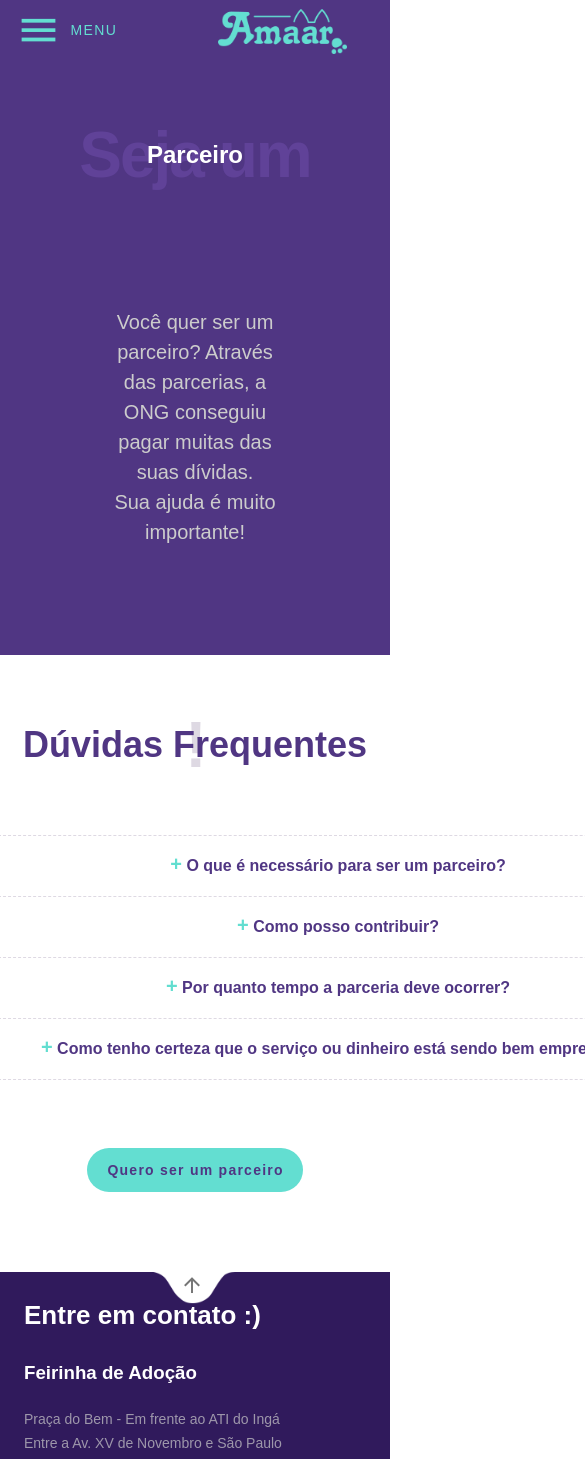
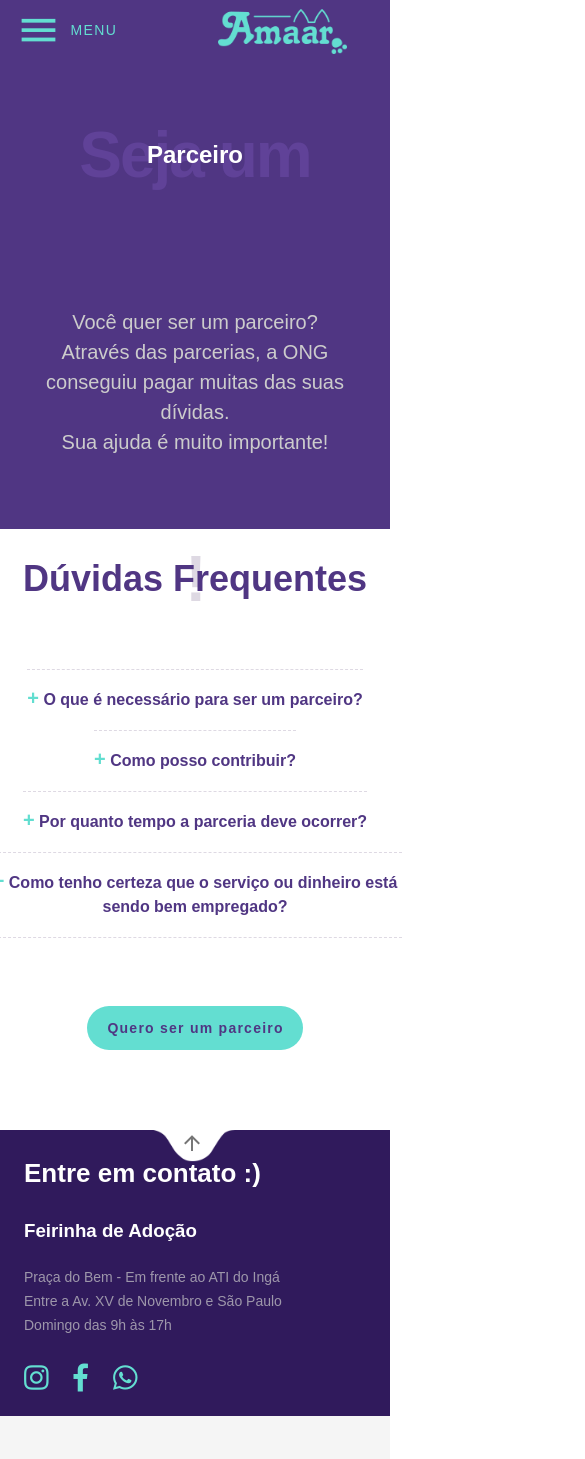
Before and after one commit to helton-mori-dev/ong-amaar-vue, a Vue app: page /sejaumparceiro in a window 390 px wide. Shown: the top 1459 px of the page, 585 px wide, since content can reach past the window. Built offline with nearby package versions, Linux system fonts and the light colour scheme; grey boxes are pictures that could not be loaded; a web font is replaced by a local one.

Commit message:
Ajustes responsivos gerais

```diff
--- a/src/components/ContentComponents/TextDark.vue
+++ b/src/components/ContentComponents/TextDark.vue
@@ -16,7 +16,7 @@
   }
 </script>
 
-<style scoped>
+<style>
 .container-message-dark {
     background: #503683;
     color: #ccc;
--- a/src/views/SejaUmParceiro.vue
+++ b/src/views/SejaUmParceiro.vue
@@ -16,14 +16,14 @@
     <v-container class="container-message-dark">
       <v-row>
           <v-spacer></v-spacer>
-          <v-col cols="6" class="central-text">
+          <v-col cols="10" sm="6" class="central-text">
               Você quer ser um parceiro? Através das parcerias, a ONG conseguiu pagar muitas das suas dívidas. <br>
               Sua ajuda é muito importante!
           </v-col>
           <v-spacer></v-spacer>
       </v-row>
     </v-container>
-
+<!--
     <v-container class="container-options" primary>
       <v-row class="text-center">
           <v-col cols="2"></v-col>
@@ -32,7 +32,7 @@
           <v-col cols="2"></v-col>
           <v-col cols="2"></v-col>
       </v-row>
-    </v-container>
+    </v-container> -->
 
     <v-container class="container-duvidas" no-gutters>
         <v-row class="text-center" no-gutters >
@@ -114,7 +114,6 @@
 .container-duvidas .perguntas .pergunta {
     color: #503683;
     font-weight: 700;
-    width: 700px;
     border-top: 1px dashed #ded9e3;
     display: block;
     margin-bottom: 0;
@@ -141,4 +140,18 @@
     border-radius: 30px;
     transition: .3s all ease;
 }
+@media screen and (min-width:960px) {
+    .container-duvidas .perguntas .pergunta {
+        width: 700px;
+    }
+}
+
+@media screen and (max-width:960px) {
+    .container-duvidas {
+        padding-top: 50px;
+    }
+    .container-duvidas .second-text {
+      font-size: 22px;
+    }
+}
 </style>
--- a/src/views/SejaUmVoluntario.vue
+++ b/src/views/SejaUmVoluntario.vue
@@ -94,7 +94,6 @@
 .container-duvidas .perguntas .pergunta {
     color: #503683;
     font-weight: 700;
-    width: 700px;
     border-top: 1px dashed #ded9e3;
     display: block;
     margin-bottom: 0;
@@ -121,4 +120,19 @@
     border-radius: 30px;
     transition: .3s all ease;
 }
+
+@media screen and (min-width:960px) {
+    .container-duvidas .perguntas .pergunta {
+        width: 700px;
+    }
+}
+
+@media screen and (max-width:960px) {
+    .container-duvidas {
+        padding-top: 50px;
+    }
+    .container-duvidas .second-text {
+      font-size: 22px;
+    }
+}
 </style>
```
